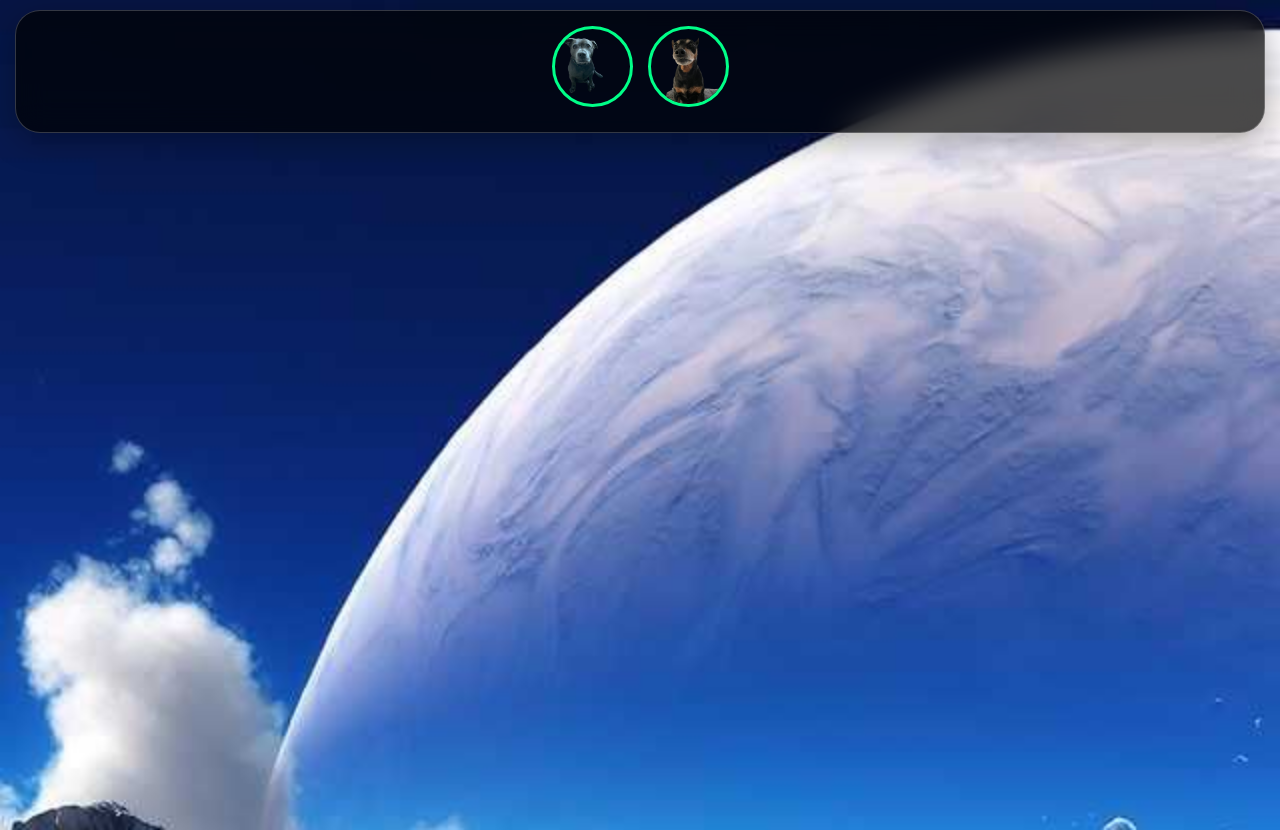
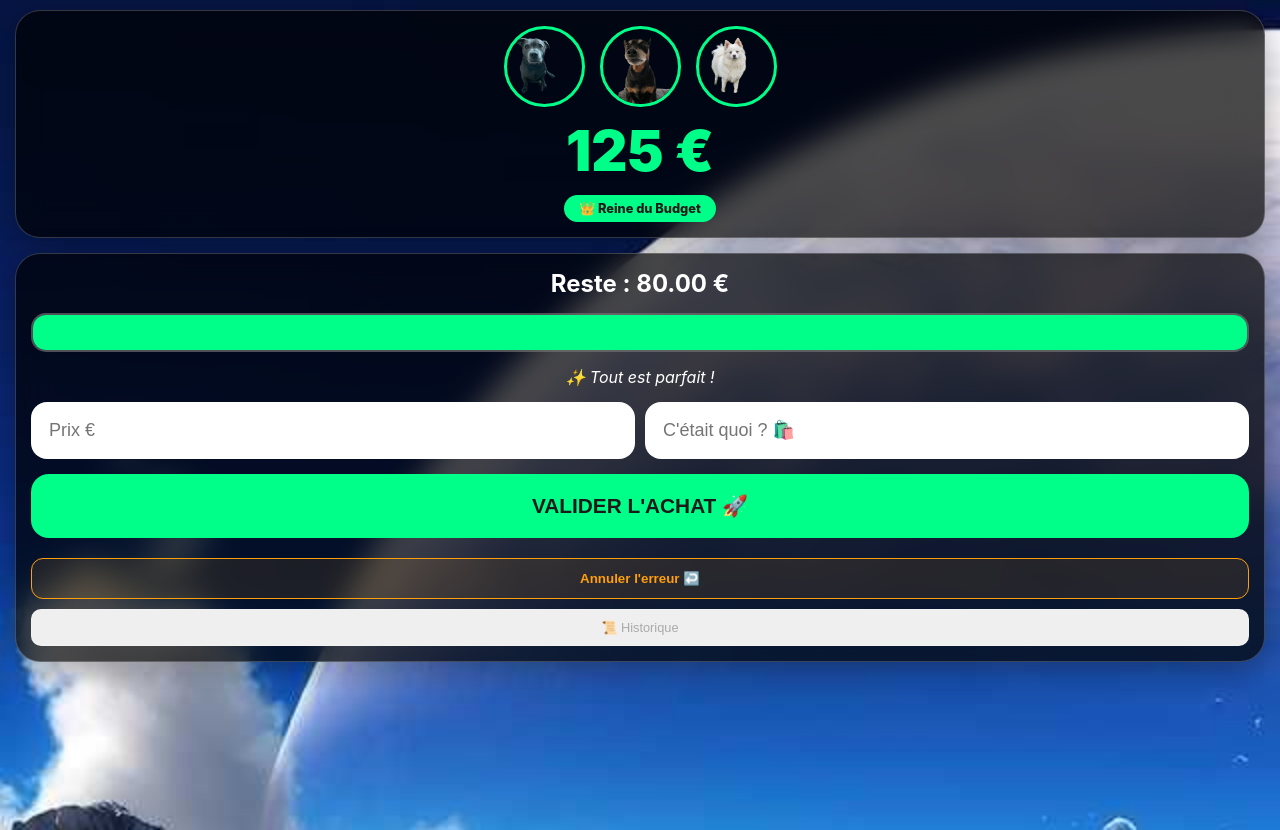
Before and after one commit to lecoupdemain/Finance, a plain HTML site: page index.html in a window 1280 px wide. Drawn offline with Linux system fonts and the light colour scheme.

Commit message:
Update index.html

```diff
--- a/index.html
+++ b/index.html
@@ -54,4 +54,109 @@
         <div class="dogs-row">
             <img src="hurricane.png" id="img-hurricane" class="dog-thumb">
             <img src="gears.png" id="img-gears" class="dog-thumb">
-            <img src="eira.
+            <img src="eira.png" id="img-eira" class="dog-thumb">
+        </div>
+        <div class="treasure-val" id="total-display">0 €</div>
+        <div id="grade" class="grade-badge">Chargement...</div>
+    </div>
+
+    <div class="card">
+        <h3 id="weekly-label" style="margin: 0; font-size: 1.5rem;">Reste : 80 €</h3>
+        <div class="battery-container"><div class="battery-fill" id="battery"></div></div>
+        <div id="dog-message" style="margin-bottom: 15px; font-style: italic;"></div>
+
+        <div class="input-group">
+            <input type="number" id="expense" placeholder="Prix €" inputmode="decimal">
+            <input type="text" id="note" placeholder="C'était quoi ? 🛍️">
+        </div>
+
+        <button class="btn-valider" onclick="addExpense()">VALIDER L'ACHAT 🚀</button>
+        <button class="btn-undo" onclick="undoLast()">Annuler l'erreur ↩️</button>
+        <button class="btn-history" onclick="toggleHistory(true)">📜 Historique</button>
+    </div>
+
+    <script>
+        let storageKey = 'cohen_color_v3';
+        let data = JSON.parse(localStorage.getItem(storageKey)) || {
+            totalTreasure: 125,
+            currentSpend: 0,
+            history: [],
+            lastResetWeek: null
+        };
+
+        function save() { localStorage.setItem(storageKey, JSON.stringify(data)); updateDisplay(); }
+
+        function updateDisplay() {
+            document.getElementById('total-display').innerText = Math.round(data.totalTreasure) + " €";
+            let remaining = Math.max(0, 80 - data.currentSpend);
+            document.getElementById('weekly-label').innerText = "Reste : " + remaining.toFixed(2) + " €";
+
+            let percentRemaining = (remaining / 80 * 100);
+            const battery = document.getElementById('battery');
+            battery.style.width = percentRemaining + "%";
+            battery.classList.remove('critical-blink');
+
+            let grade = document.getElementById('grade');
+            let msg = document.getElementById('dog-message');
+            let dogs = [document.getElementById('img-hurricane'), document.getElementById('img-gears'), document.getElementById('img-eira')];
+
+            // Logique de couleur demandée (basée sur le pourcentage consommé)
+            let percentUsed = 100 - percentRemaining;
+
+            if (percentUsed < 50) {
+                battery.style.background = "#00ff88"; // Vert (Tout va bien)
+                grade.innerText = "👑 Reine du Budget";
+                grade.style.background = "#00ff88";
+                msg.innerText = "✨ Tout est parfait !";
+                dogs.forEach(d => d.classList.remove('sad-dog'));
+            }
+            else if (percentUsed >= 50 && percentUsed < 75) {
+                battery.style.background = "#ffff00"; // Jaune
+                grade.innerText = "🧐 Vigilance";
+                grade.style.background = "#ffff00";
+                msg.innerText = "On surveille le budget...";
+                dogs.forEach(d => d.classList.remove('sad-dog'));
+            }
+            else if (percentUsed >= 75 && percentUsed < 90) {
+                battery.style.background = "#ff9f0a"; // Orange
+                grade.innerText = "⚠️ Attention";
+                grade.style.background = "#ff9f0a";
+                msg.innerText = "Hurricane commence à stresser !";
+                dogs.forEach(d => d.classList.remove('sad-dog'));
+            }
+            else {
+                battery.style.background = "#ff4444"; // Rouge
+                battery.classList.add('critical-blink'); // Clignotant
+                grade.innerText = "🚨 Alerte Rouge";
+                grade.style.background = "#ff4444";
+                msg.innerText = "C'est la crise ! Hurricane pleure !";
+                dogs.forEach(d => d.classList.add('sad-dog'));
+            }
+        }
+
+        function addExpense() {
+            let p = document.getElementById('expense');
+            let n = document.getElementById('note');
+            let val = parseFloat(p.value);
+            if (val > 0) {
+                data.currentSpend += val;
+                data.totalTreasure -= val;
+                data.history.push({ amount: val, note: n.value || "Achat", date: new Date().toLocaleDateString() });
+                p.value = ""; n.value = "";
+                save();
+            }
+        }
+
+        function undoLast() {
+            if (data.history.length > 0) {
+                let last = data.history.pop();
+                data.currentSpend -= last.amount;
+                data.totalTreasure += last.amount;
+                save();
+            }
+        }
+
+        updateDisplay();
+    </script>
+</body>
+</html>
```
